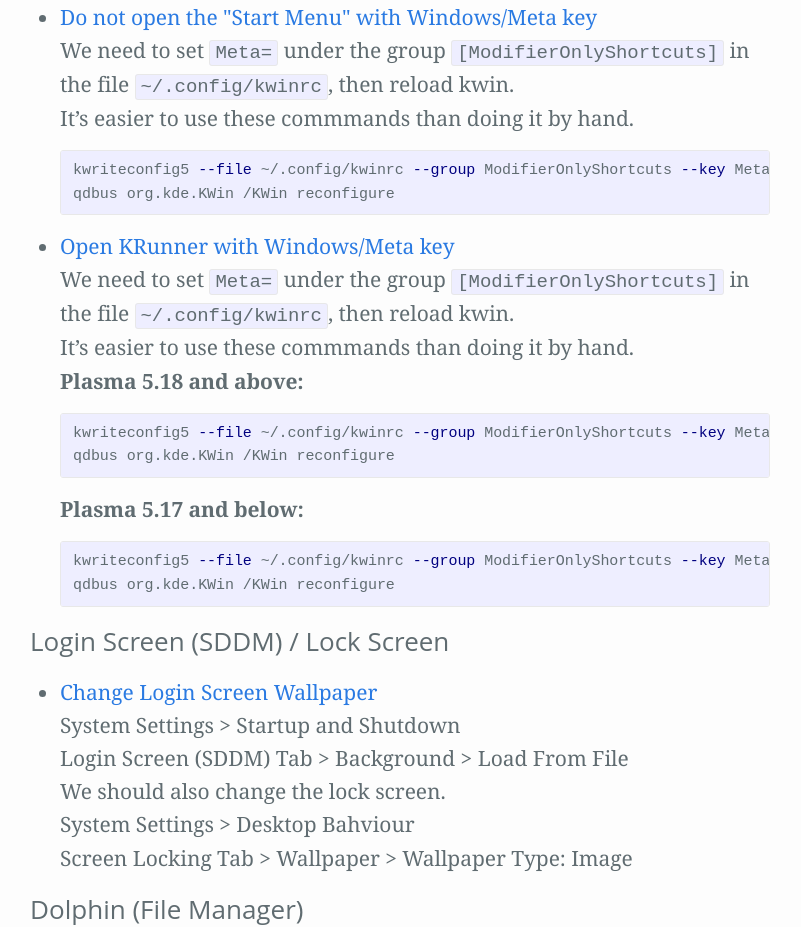
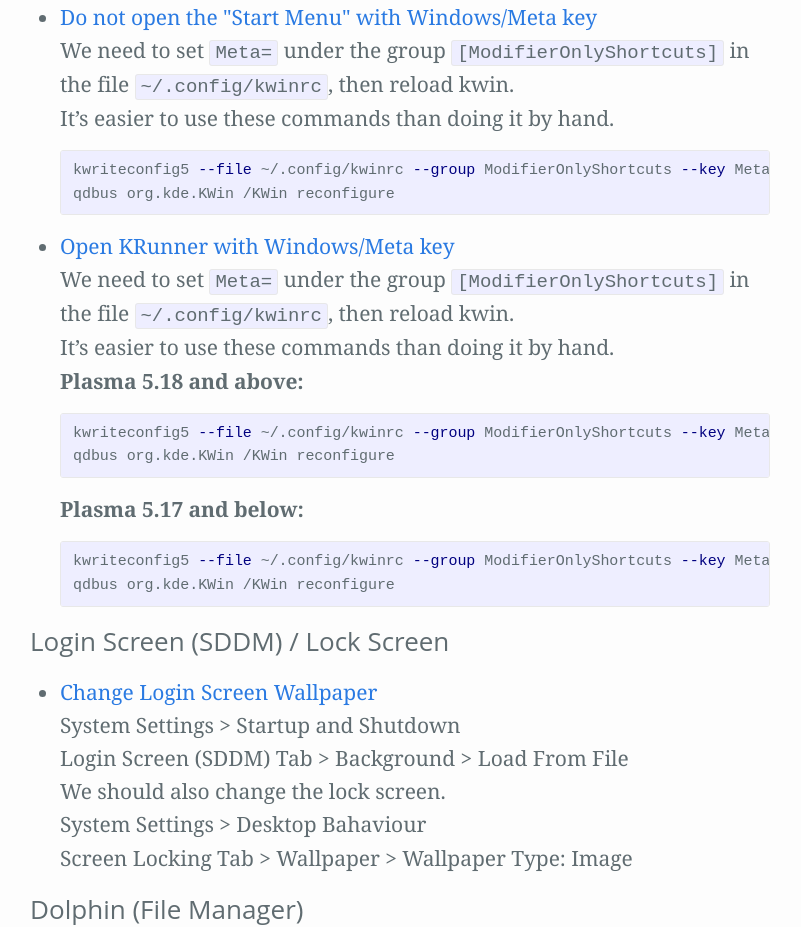
Before and after one commit to Zren/zren.github.io, a Jekyll site: the page built from kde_tips/tips.md, in a window 1280 px wide and 1400 px high, scrolled down 5627 px. Shown: the part 156-1083 px from the top of the window, without its empty margins (240-1041 px from the left). Built offline with Jekyll 4.4.1, drawn with Linux system fonts in a browser that asks for light colours; our own code applies the rules of GitHub Pages for plain Markdown files; some of the changed text lies outside the part shown.

Commit message:
Fix typos

```diff
--- a/kde_tips/tips.md
+++ b/kde_tips/tips.md
@@ -115,7 +115,7 @@
 {% capture label %}Show Alt+Tab popup as fast as possible{% endcapture %}{% capture contents %}
   Normally it will wait 90 milliseconds before trying to show the popup. This makes quick switches faster since it doesn't need to draw anything.
   We need to set `DelayTime=0` under the group `[TabBox]` in the file `~/.config/kwinrc`, then reload kwin.
-  It's easier to use these commmands than doing it by hand.
+  It's easier to use these commands than doing it by hand.
   {% highlight bash %}
 kwriteconfig5 --file ~/.config/kwinrc --group TabBox --key DelayTime 0
 qdbus org.kde.KWin /KWin reconfigure
@@ -204,7 +204,7 @@
 
 {% capture label %}Do not open the "Start Menu" with Windows/Meta key{% endcapture %}{% capture contents %}
   We need to set `Meta=` under the group `[ModifierOnlyShortcuts]` in the file `~/.config/kwinrc`, then reload kwin.
-  It's easier to use these commmands than doing it by hand.
+  It's easier to use these commands than doing it by hand.
   {% highlight bash %}
 kwriteconfig5 --file ~/.config/kwinrc --group ModifierOnlyShortcuts --key Meta ""
 qdbus org.kde.KWin /KWin reconfigure
@@ -213,7 +213,7 @@
 
 {% capture label %}Open KRunner with Windows/Meta key{% endcapture %}{% capture contents %}
   We need to set `Meta=` under the group `[ModifierOnlyShortcuts]` in the file `~/.config/kwinrc`, then reload kwin.
-  It's easier to use these commmands than doing it by hand.
+  It's easier to use these commands than doing it by hand.
   **Plasma 5.18 and above:**
   {% highlight bash %}
 kwriteconfig5 --file ~/.config/kwinrc --group ModifierOnlyShortcuts --key Meta "org.kde.kglobalaccel,/component/krunner_desktop,org.kde.kglobalaccel.Component,invokeShortcut,_launch"
@@ -234,7 +234,7 @@
   System Settings > Startup and Shutdown
   Login Screen (SDDM) Tab > Background > Load From File
   We should also change the lock screen.
-  System Settings > Desktop Bahviour
+  System Settings > Desktop Bahaviour
   Screen Locking Tab > Wallpaper > Wallpaper Type: Image
 {% endcapture%}{% include tip.html label=label contents=contents %}
 </ul>
```
Also changed, not shown: other parts of kde_tips/tips.md (+2 -2 lines).
